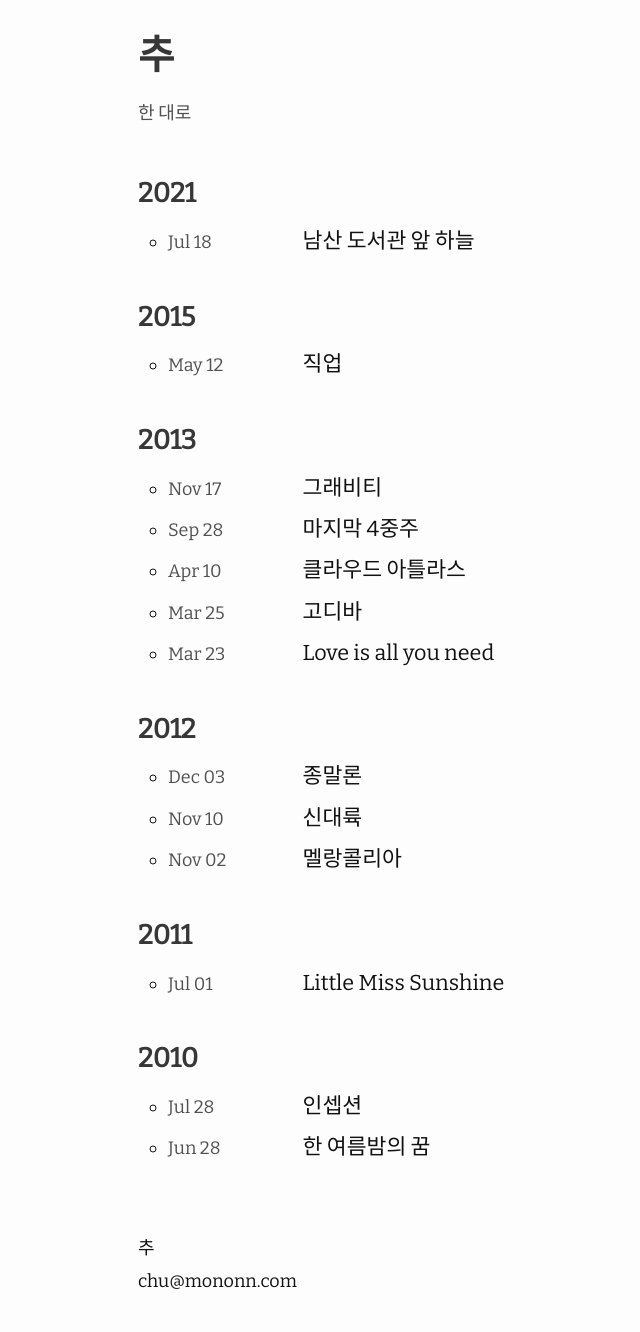
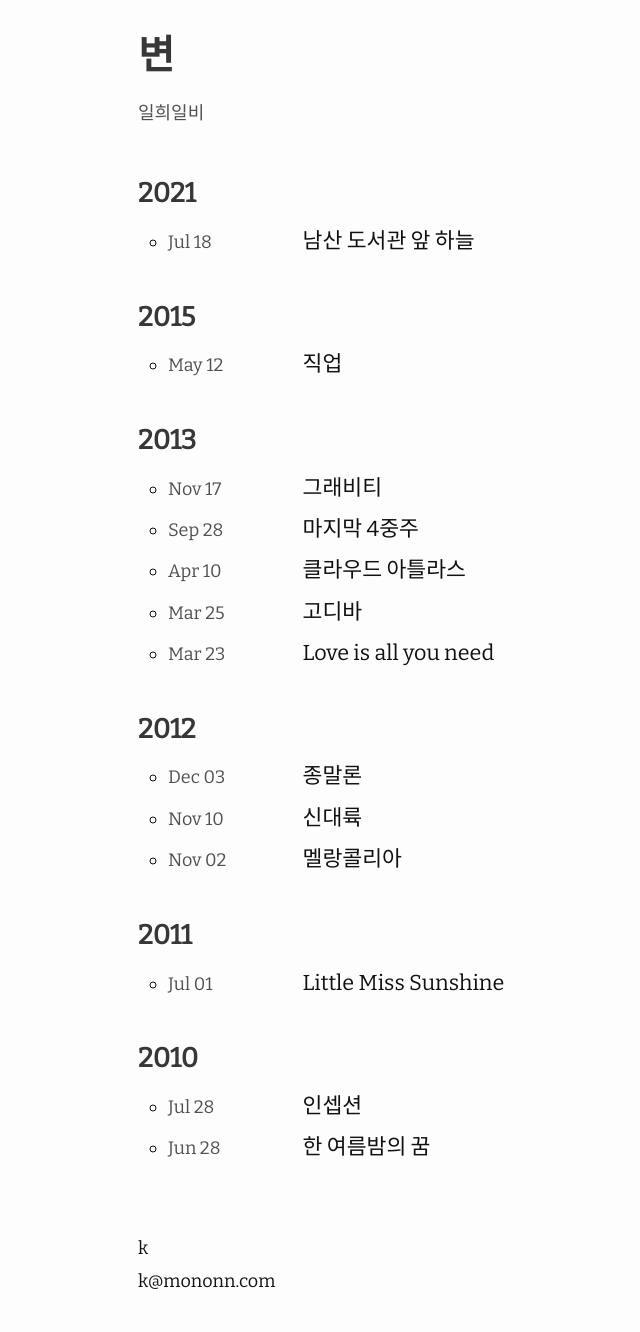
Before and after one commit to mononn/k, a Jekyll site: the page built from index.md, in a window 1280 px wide. Shown: the whole page, without its empty margins (132-772 px from the left). Built offline with Jekyll 4.4.1, drawn with Linux system fonts in a browser that asks for light colours; nearby versions of some CDN libraries.

Commit message:
타이틀과 닉네임을 변경하라

```diff
--- a/_config.yml
+++ b/_config.yml
@@ -1,8 +1,8 @@
-title: 추
-author: 추
-email: chu@mononn.com
+title: 변
+author: k
+email: k@mononn.com
 description: >- # this means to ignore newlines until "baseurl:"
-  한 대로
+  일희일비
 baseurl: "" # the subpath of your site, e.g. /blog
 url: https://blog.mononn.com
 favicon:
```
